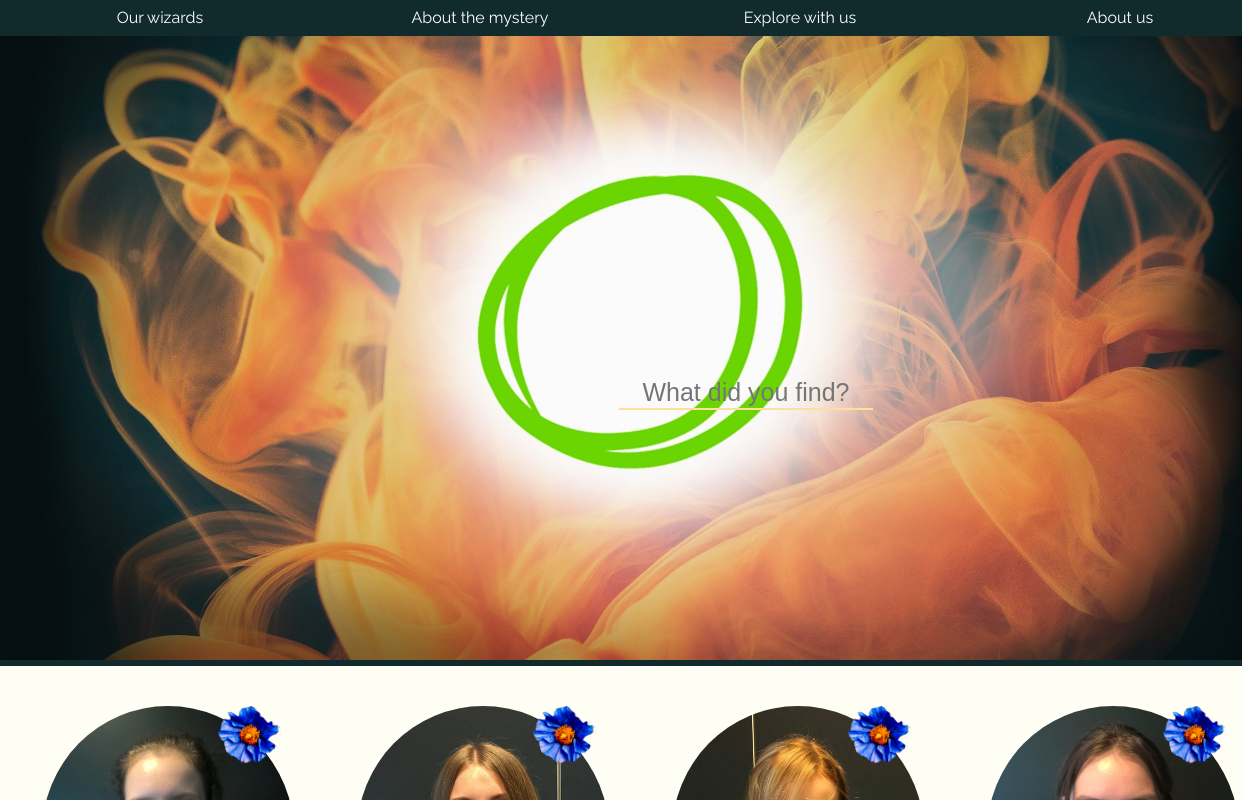
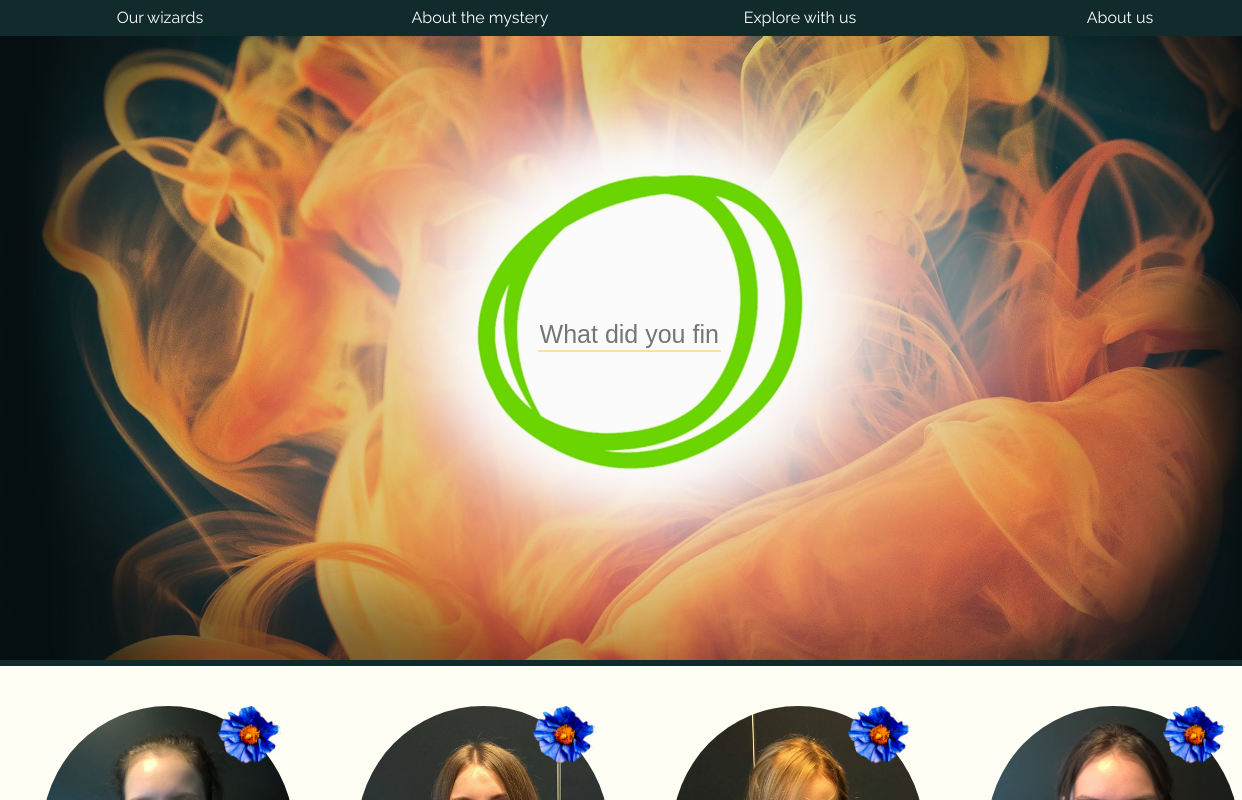
Before and after one commit to nellika/mystery-site, a website: page public/index.html in a window 1280 px wide. Shown: the top 800 px of the page, 0-1242 px from the left. Drawn offline with Linux system fonts and the light colour scheme.

Commit message:
input field css wip

```diff
--- a/public/css/style.css
+++ b/public/css/style.css
@@ -64,7 +64,7 @@ h2{
 }
 
 .content .mystery-search .cover-container{
-  max-height: 700px;
+  /*max-height: 700px;*/
   overflow: hidden;
 }
 
@@ -75,9 +75,9 @@ h2{
 
 .content .search-input-container{
   position: absolute;
-  width:250px;
-  top: 340px;
-  left: 619px;
+  width: 14%;
+  top: 45%;
+  left: 42%;
 }
 
 .content .search-input-container input{
@@ -88,6 +88,7 @@ h2{
   background: transparent;
   text-align: center;
   font-size: 25px;
+  outline: 0;
 }
 
 /*============================== CONTACT INFO ==============================*/
--- a/public/index.html
+++ b/public/index.html
@@ -3,7 +3,7 @@
     <head>
       <meta charset="utf-8">
       <meta name="name" content="width=device-width, initial-scale=1.0">
-      <title>??????</title>
+      <title>The mystery begins with Jysk</title>
       <link href="https://fonts.googleapis.com/css?family=Bad+Script" rel="stylesheet">
       <link href="https://fonts.googleapis.com/css?family=Raleway" rel="stylesheet">
       <link rel="stylesheet" href="./libs/font-awesome/css/font-awesome.min.css">
```
